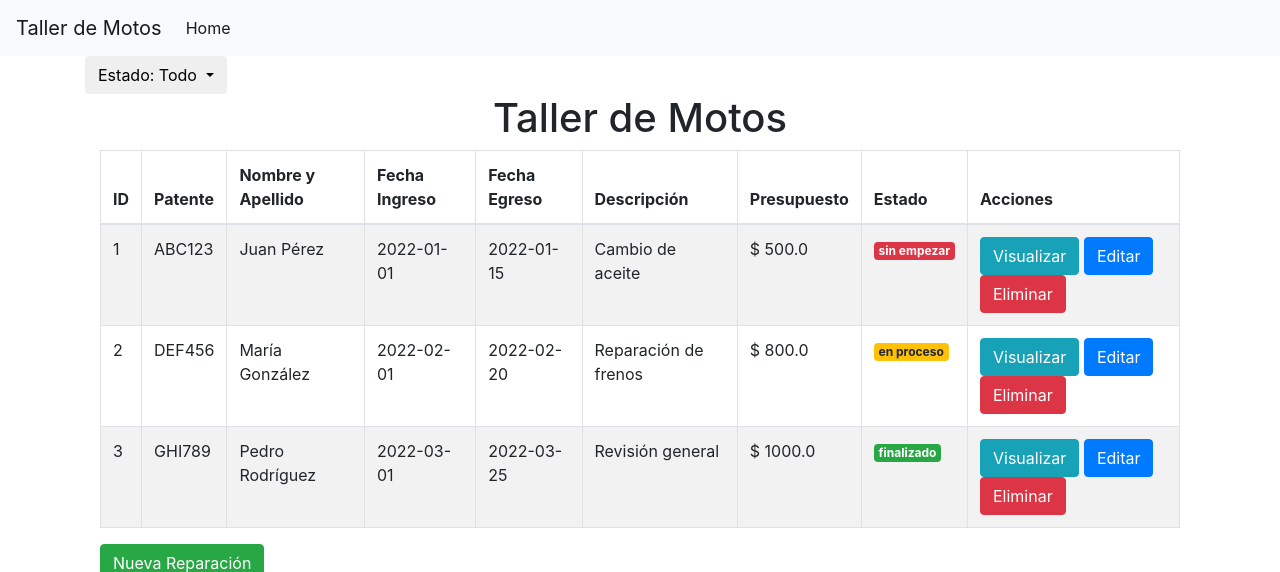
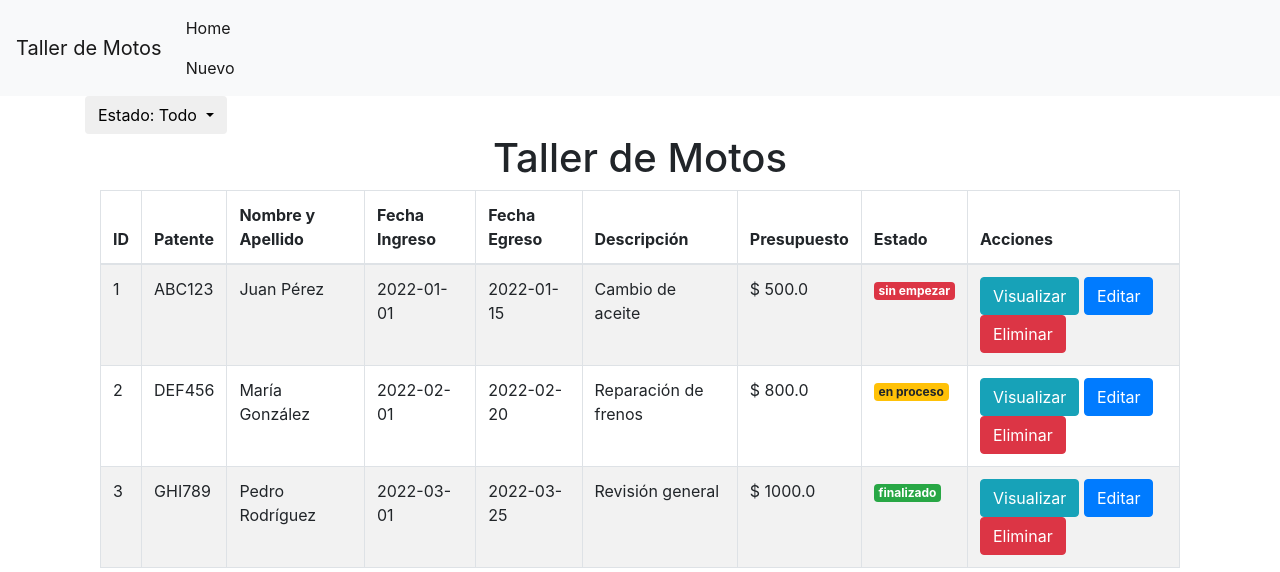
Before and after one commit to dajandra/proyecto-taller, a Flask app: page / in a window 1280 px wide. Shown: the top 572 px of the page. Run offline with Flask 3, Linux system fonts and the light colour scheme; data comes from the database, SQL or seed files in the repository; some libraries are stand-ins or nearby versions.

Commit message:
Added duplicate nav-link element to navbar-nav list.

```diff
--- a/templates/index.html
+++ b/templates/index.html
@@ -17,6 +17,7 @@
             <ul class="navbar-nav mr-auto">
                 <li class="nav-item active">
                     <a class="nav-link" href="#">Home <span class="sr-only">(current)</span></a>
+                    <a class="nav-link" href="#">Nuevo <span class="sr-only">(current)</span></a>
                 </li>
             </ul>
         </div>
```
